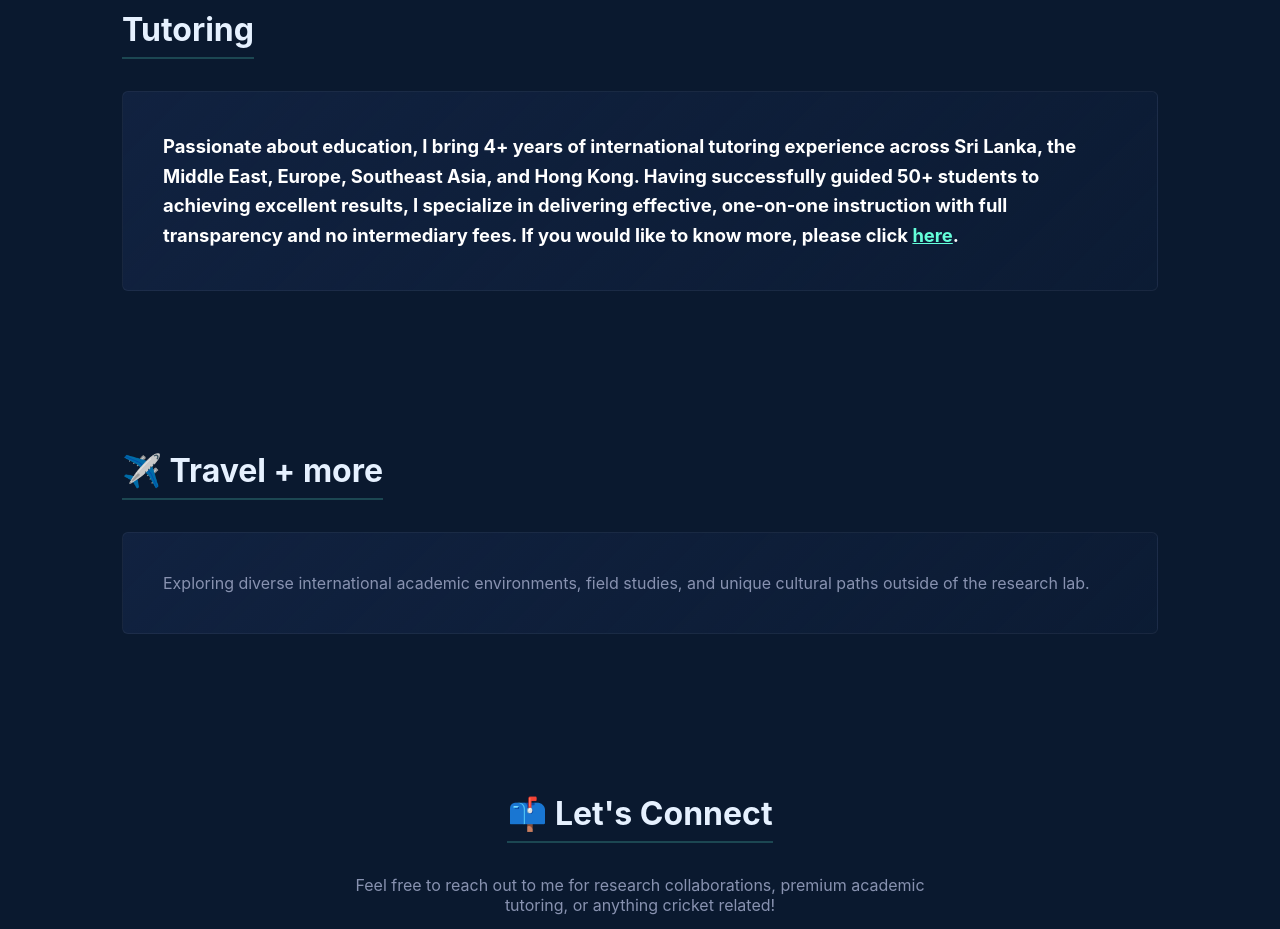
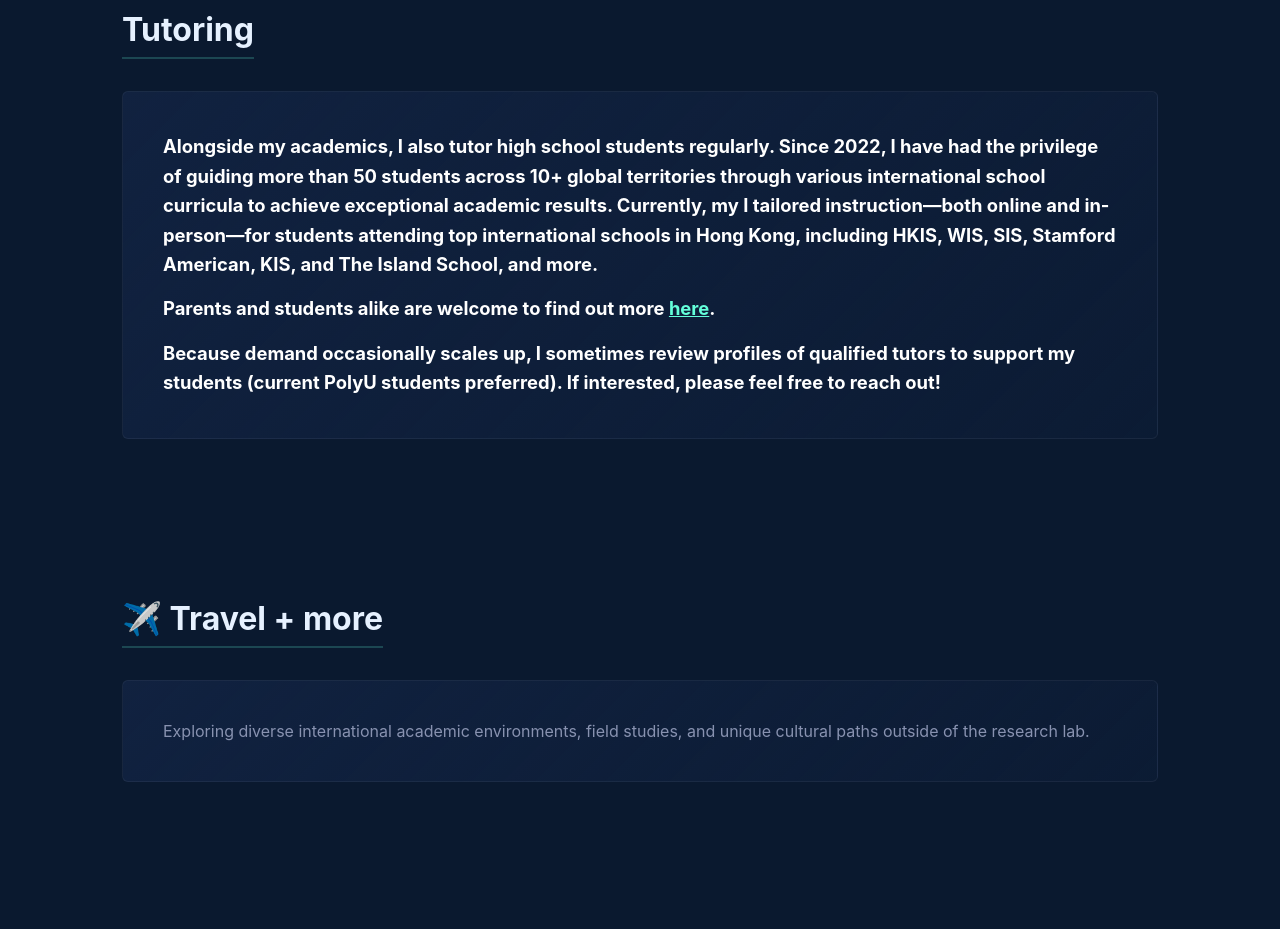
Before and after one commit to amanyoosuf/amanyoosuf.github.io, a React (Create React App) app: page / in a window 1280 px wide. Shown: the part 6200-7129 px from the top of the page. Built offline with nearby package versions, Linux system fonts and the light colour scheme.

Commit message:
Update Home.js

```diff
--- a/src/components/Home.js
+++ b/src/components/Home.js
@@ -342,7 +342,13 @@ function Home() {
                     <h2>Tutoring</h2>
                     <div className='tutoring-pitch-card'>
                         <p style={{ fontSize: '1.15rem', fontWeight: 'bold', lineHeight: '1.6', color: '#ffffff' }}>
-                            Passionate about education, I bring 4+ years of international tutoring experience across Sri Lanka, the Middle East, Europe, Southeast Asia, and Hong Kong. Having successfully guided 50+ students to achieving excellent results, I specialize in delivering effective, one-on-one instruction with full transparency and no intermediary fees. If you would like to know more, please click <a href="https://wa.me/85297630974" target="_blank" rel="noreferrer" style={{ color: '#64ffda', textDecoration: 'underline', fontWeight: 'bold' }}>here</a>.
+                            Alongside my academics, I also tutor high school students regularly. Since 2022, I have had the privilege of guiding more than 50 students across 10+ global territories through various international school curricula to achieve exceptional academic results. Currently, my I tailored instruction—both online and in-person—for students attending top international schools in Hong Kong, including HKIS, WIS, SIS, Stamford American, KIS, and The Island School, and more.
+                        </p>
+                        <p style={{ fontSize: '1.15rem', fontWeight: 'bold', lineHeight: '1.6', color: '#ffffff', marginTop: '15px' }}>
+                            Parents and students alike are welcome to find out more <a href="https://wa.me/85297630974" target="_blank" rel="noreferrer" style={{ color: '#64ffda', textDecoration: 'underline', fontWeight: 'bold' }}>here</a>.
+                        </p>
+                        <p style={{ fontSize: '1.15rem', fontWeight: 'bold', lineHeight: '1.6', color: '#ffffff', marginTop: '15px' }}>
+                            Because demand occasionally scales up, I sometimes review profiles of qualified tutors to support my students (current PolyU students preferred). If interested, please feel free to reach out!
                         </p>
                     </div>
                 </div>
```
